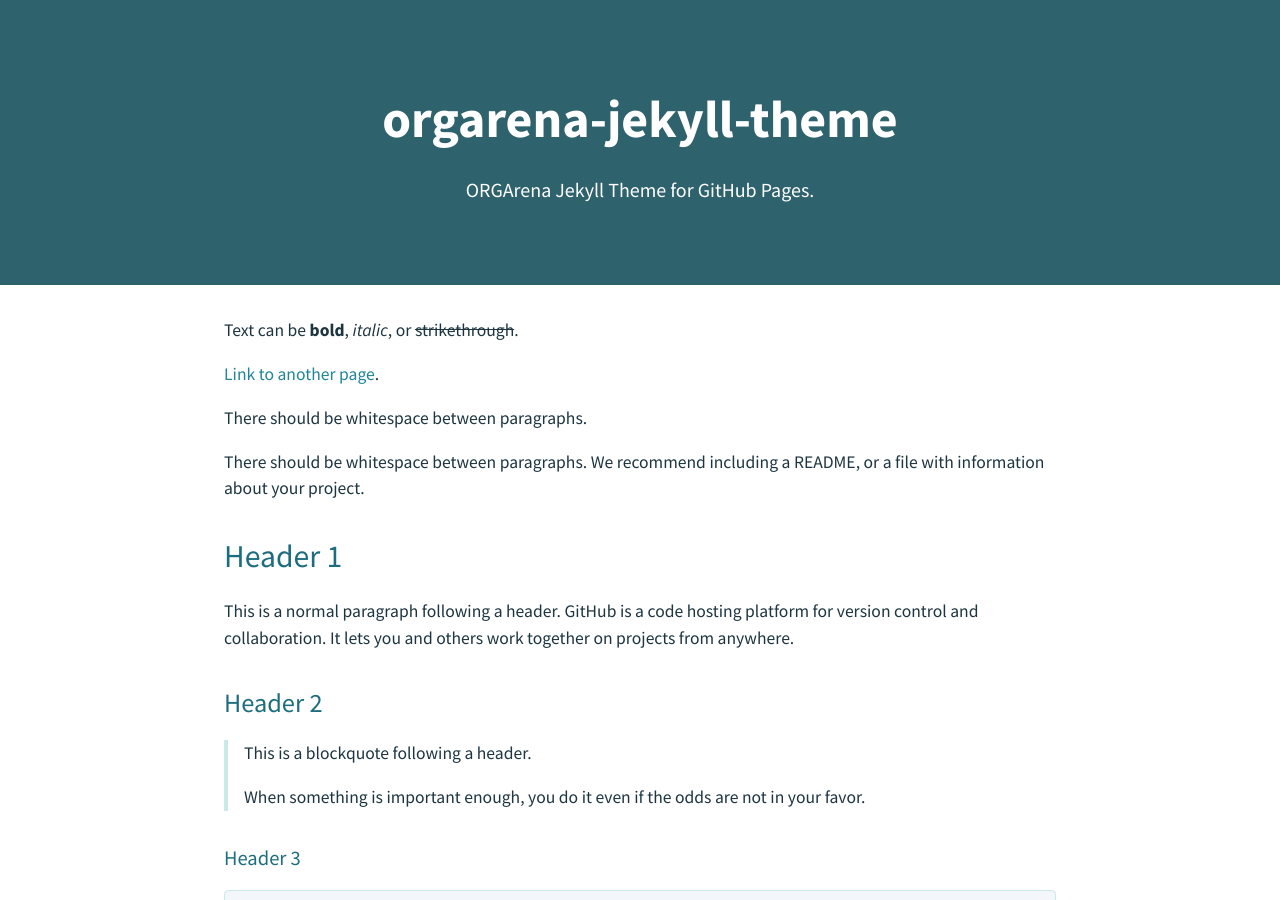
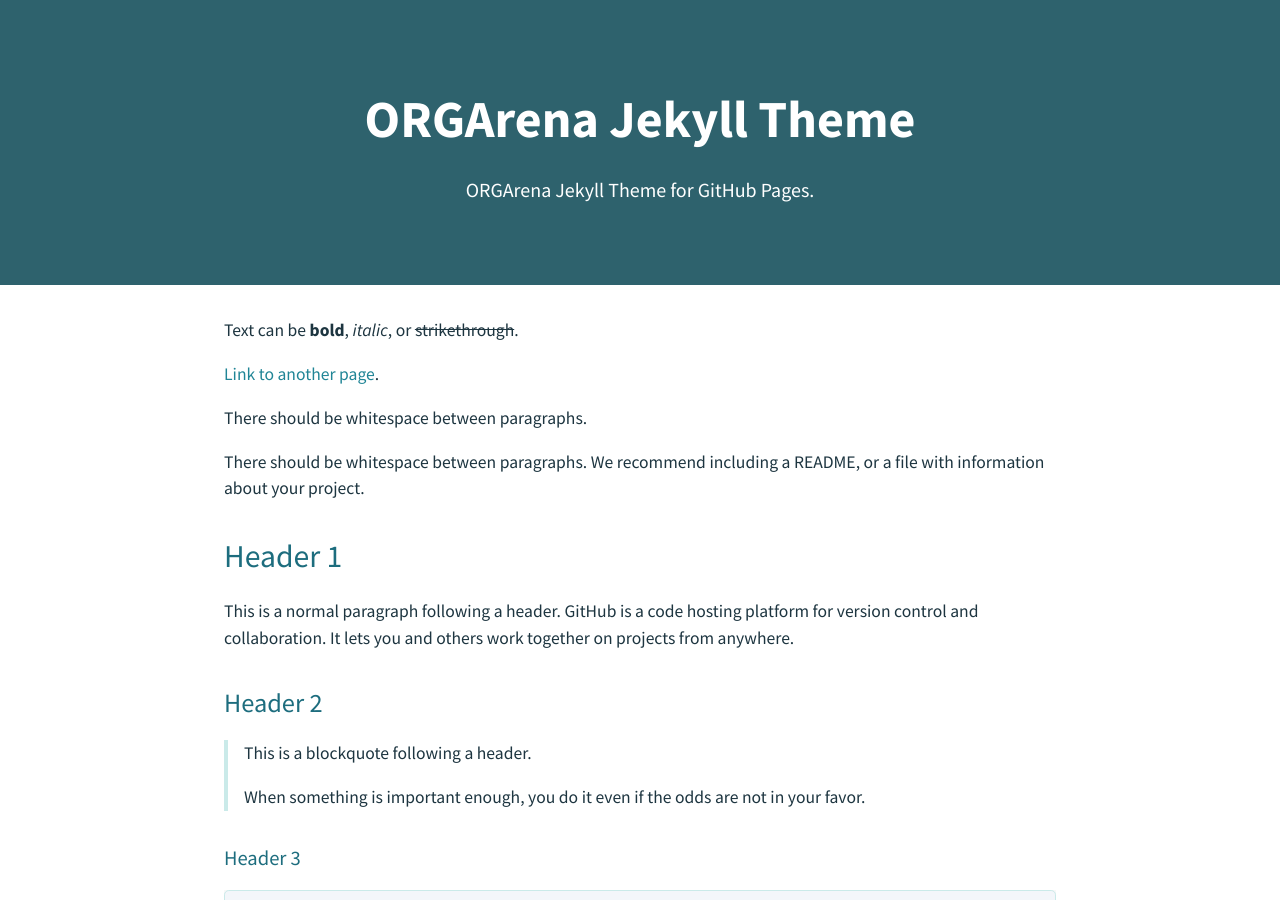
Before and after one commit to orgarena/orgarena-jekyll-theme, a Jekyll site: the page built from index.md, in a window 1280 px wide and 900 px high. Built offline with Jekyll 4.4.1, drawn with Linux system fonts in a browser that asks for light colours.

Commit message:
use site title und description

```diff
--- a/_layouts/default.html
+++ b/_layouts/default.html
@@ -23,8 +23,8 @@
     <a id="skip-to-content" href="#content">Direkt zum Inhalt.</a>
 
     <header class="page-header" role="banner">
-      <h1 class="project-name">{{ page.title | default: site.name | default: site.github.repository_name }}</h1>
-      <h2 class="project-tagline">{{ page.description | default: site.description | default: site.github.project_tagline }}</h2>
+      <h1 class="project-name">{{ site.title }}</h1>
+      <h2 class="project-tagline">{{ site.description }}</h2>
     </header>
 
     <main id="content" class="main-content" role="main">
```
